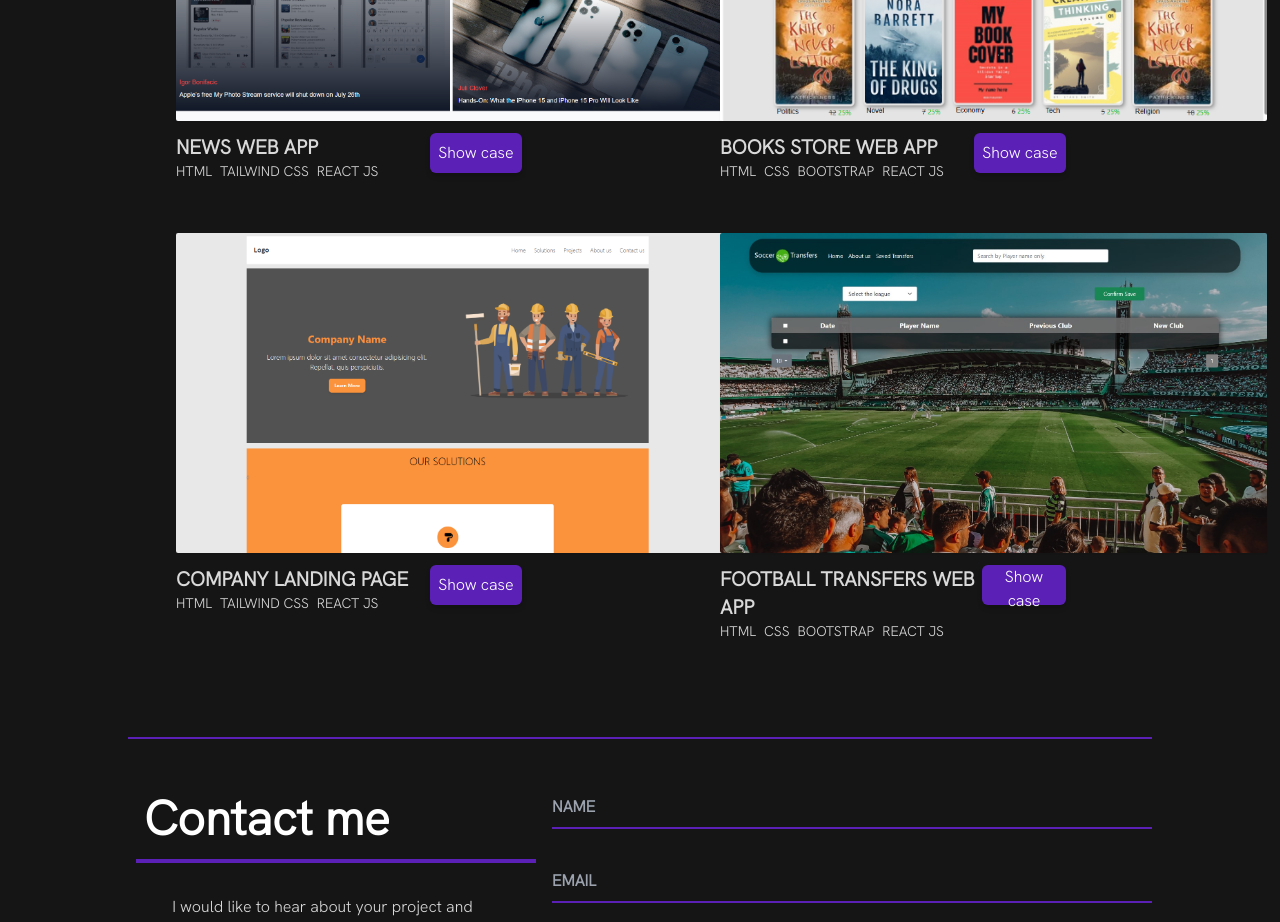
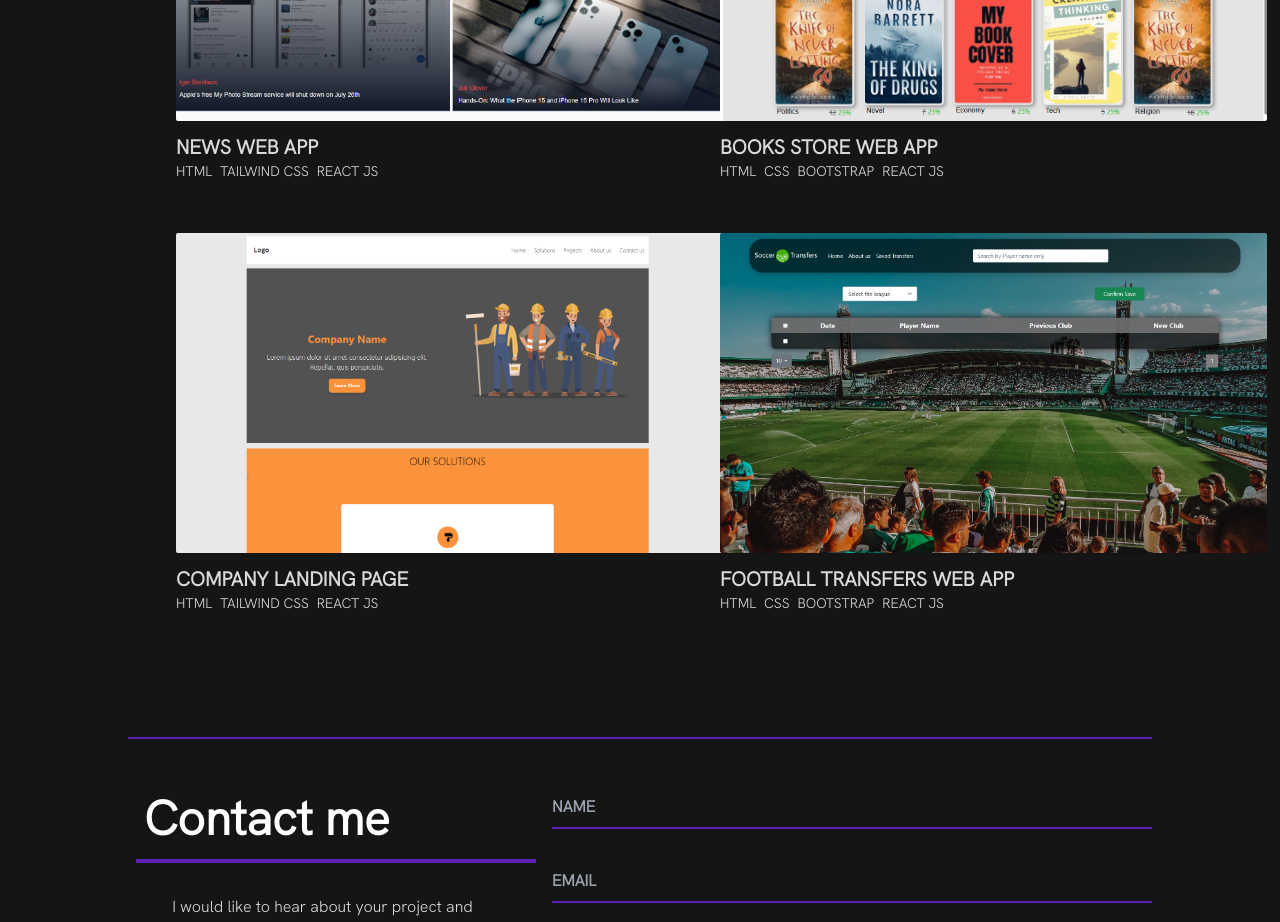
Before and after one commit to PeterRizek009/PeterRezekPortfolio, a React (Create React App) app: page / in a window 1280 px wide. Shown: the part 2360-3282 px from the top of the page. Built offline with nearby package versions, Linux system fonts and the light colour scheme; a web font is replaced by a local one.

Commit message:
renove modal

```diff
--- a/src/App.js
+++ b/src/App.js
@@ -11,9 +11,8 @@ import ContactSection from './contact/contact';
 
 
 
-
-
-function App() {
+function App()
+{
   const [showComponent, setShowComponent] = useState(false);
   const [dispaly, setDisaply] = useState(false);
 
--- a/src/projects/projects.js
+++ b/src/projects/projects.js
@@ -84,8 +84,8 @@ const Projects = ({ handleModal, dispaly, closeModal }) => {
 
                                 </div>
                             </div>
-                            <button className='bg-violet-800 text-white rounded-md px-2 max-h-[40px] text-base font-medium hover:bg-green-300
-                              hover:text-black     focus:outline-none focus:ring-2 focus:ring-green-300 shadow-md' onClick={handleModal}>Show case</button>
+                            {/* <button className='bg-violet-800 text-white rounded-md px-2 max-h-[40px] text-base font-medium hover:bg-green-300
+                              hover:text-black     focus:outline-none focus:ring-2 focus:ring-green-300 shadow-md' onClick={handleModal}>Show case</button> */}
                         </div>
 
 
```
